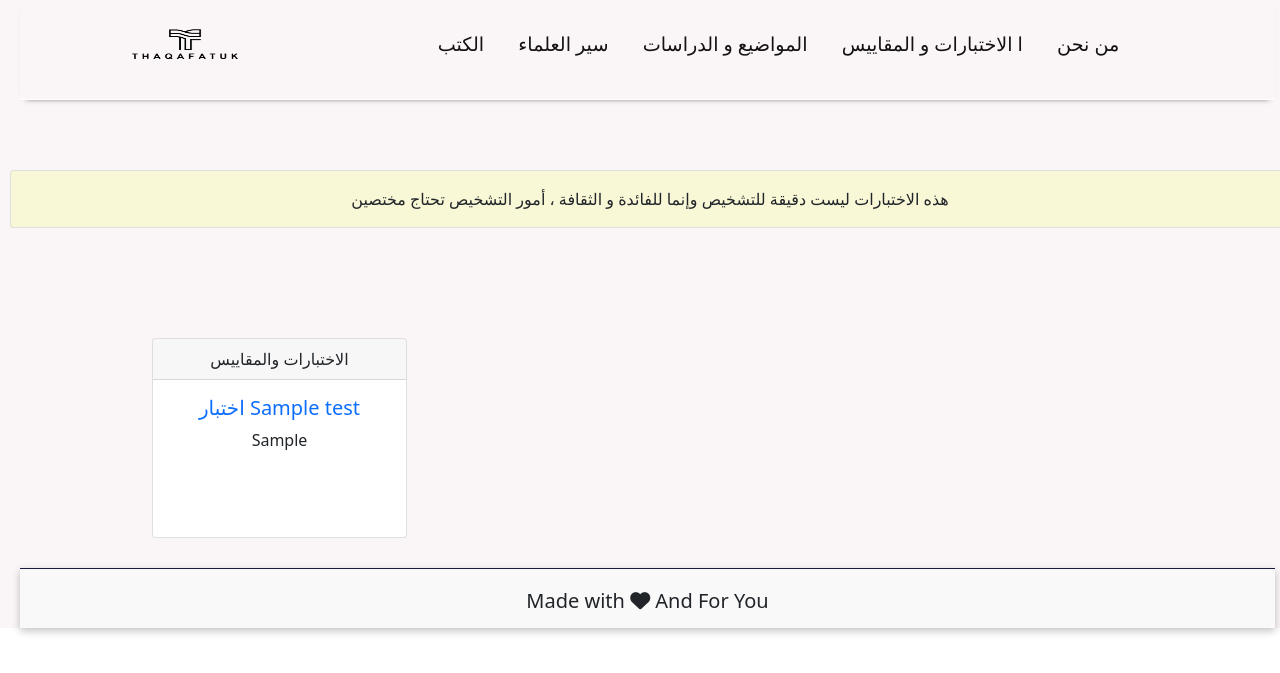
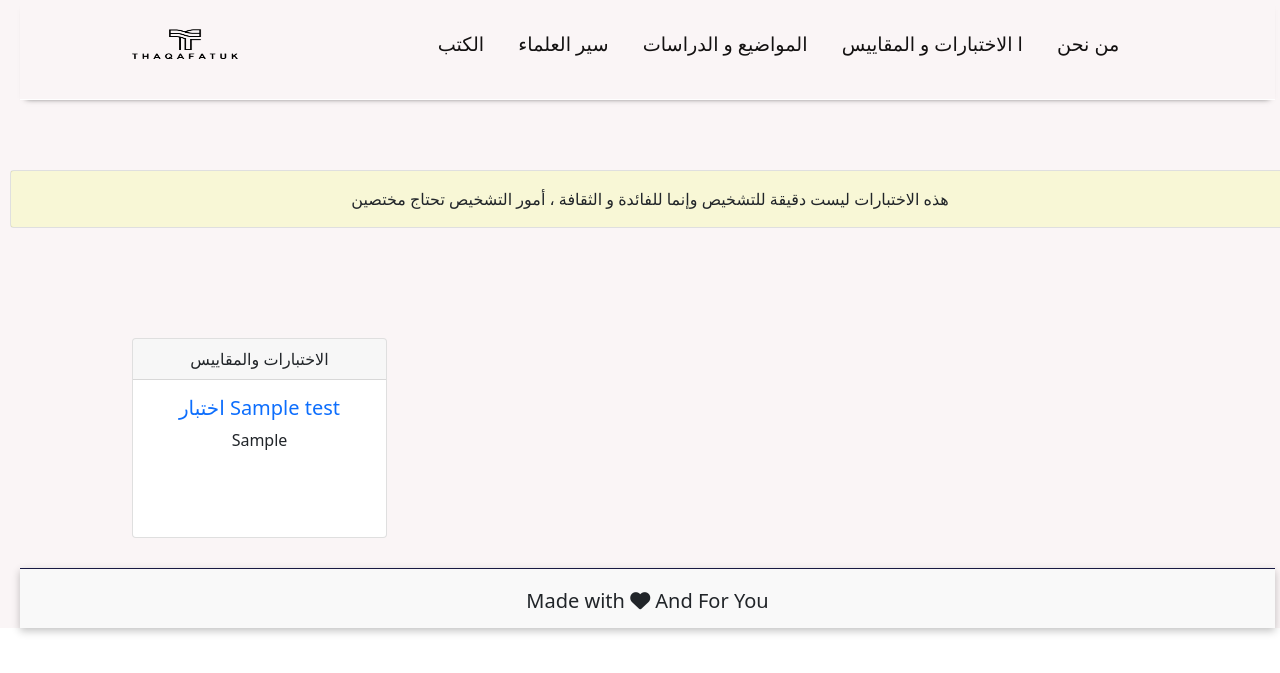
Before and after one commit to Bandar23/Psychology-App, a Node server app: page /pages/standards in a window 1280 px wide. Shown: the top 673 px of the page. Run offline with Node 20, Linux system fonts and the light colour scheme; tables that the repository leaves empty hold one stand-in row (values such as "Sample post"); some libraries are stand-ins or nearby versions.

Commit message:
stanaders css 4 font

```diff
--- a/public/stylesheets/style.css
+++ b/public/stylesheets/style.css
@@ -853,7 +853,7 @@ color: #090b81;
   display:block;
   background-color: white;
   height:200px;
-  margin: 10px 0px 10px 70px;
+  margin: 10px 0px 10px 50px;
 }
 #card-standaer:hover{
   box-shadow: rgba(0, 0, 0, 0.24) 0px 3px 8px;
```
